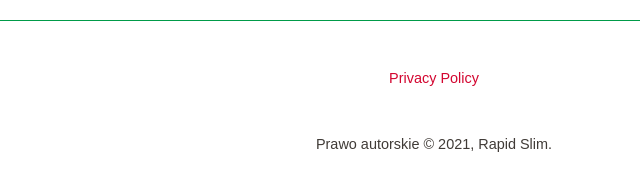
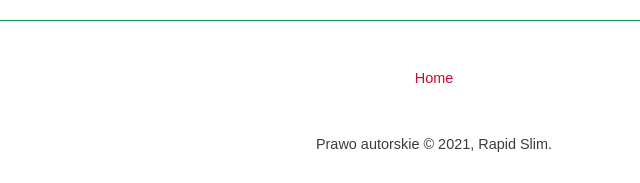
Before and after one commit to rapid-slim/rapid-slim.github.io, a plain HTML site: page privacy-policy.html in a window 1280 px wide. Shown: the part 8698-8881 px from the top of the page, 206-846 px from the left. Drawn offline with Linux system fonts and the light colour scheme; a web font is replaced by a local one.

Commit message:
Add files via upload

```diff
--- a/privacy-policy.html
+++ b/privacy-policy.html
@@ -384,7 +384,7 @@
 
           <div class="grid__item text-center">
             <h3 class="h4"></h3>
-            <div class="rte"><p><a title="Privacy Policy" href="privacy-policy.html" target="_blank">Privacy Policy</a></p></div>
+            <div class="rte"><p><a title="Privacy Policy" href="/" target="_blank">Home</a></p></div>
           </div>
 
 
```
Also changed, not shown: index.html (+1 -1 lines).
